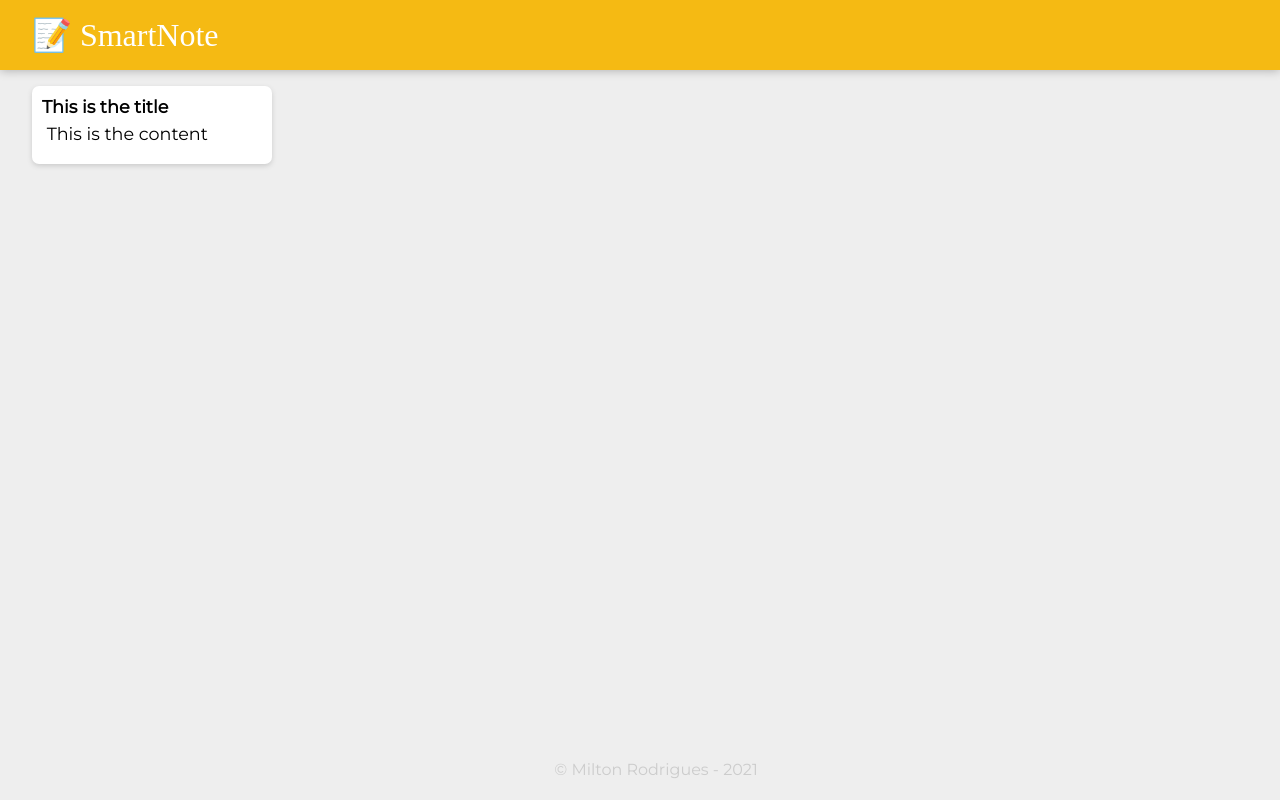
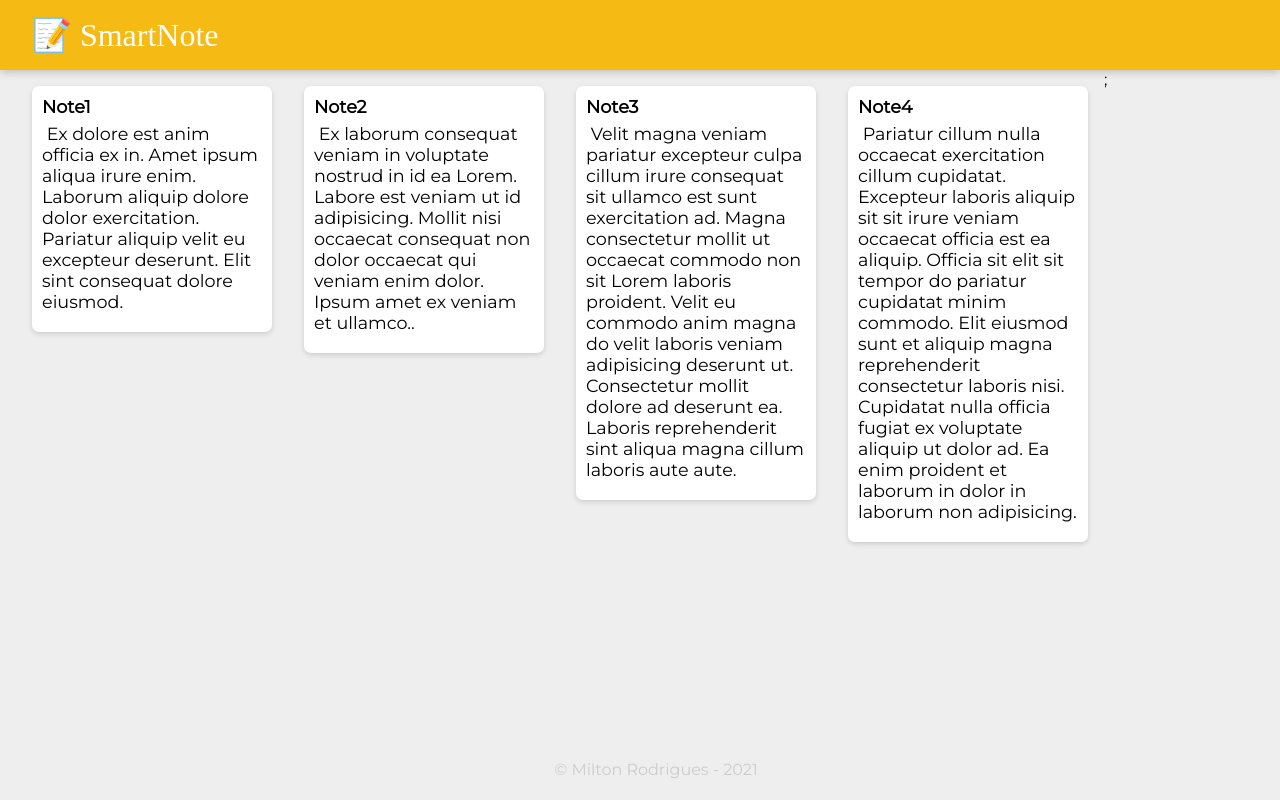
Before and after one commit to Miltonr87/SmartNote, a React (Create React App) app: page / in a window 1280 px wide. Built offline with nearby package versions, Linux system fonts and the light colour scheme; a web font is replaced by a local one.

Commit message:
Mapping Data to Components

```diff
--- a/src/components/App.jsx
+++ b/src/components/App.jsx
@@ -1,13 +1,24 @@
 import React from 'react';
 import Header from './Header';
 import Footer from './Footer';
-import Note from './Note'
+import Note from './Note';
+import notes from '../notes';
+
+function createNotes (noteItem) {
+    return (
+    <Note
+        key = {noteItem.key}
+        title= {noteItem.title}
+        content= {noteItem.content}
+    />
+    )
+}
 
 function App () {
     return (
     <div>
         <Header />
-        <Note />
+        {notes.map(createNotes)};
         <Footer />
     </div>
 
--- a/src/components/Note.jsx
+++ b/src/components/Note.jsx
@@ -1,9 +1,9 @@
 import React from 'react';
 
-function Note () {
+function Note (props) {
     return (<div className="note">
-        <h1> This is the title </h1>
-        <p> This is the content </p>
+        <h1> {props.title} </h1>
+        <p> {props.content} </p>
     </div>)
 };
 
--- /dev/null
+++ b/src/notes.js
@@ -0,0 +1,28 @@
+const notes = [
+  {
+    key: 1,
+    title: "Note1",
+    content:
+      "Ex dolore est anim officia ex in. Amet ipsum aliqua irure enim. Laborum aliquip dolore dolor exercitation. Pariatur aliquip velit eu excepteur deserunt. Elit sint consequat dolore eiusmod."
+  },
+  {
+    key: 2,
+    title: "Note2",
+    content:
+      "Ex laborum consequat veniam in voluptate nostrud in id ea Lorem. Labore est veniam ut id adipisicing. Mollit nisi occaecat consequat non dolor occaecat qui veniam enim dolor. Ipsum amet ex veniam et ullamco.."
+  },
+  {
+    key: 3,
+    title: "Note3",
+    content:
+      "Velit magna veniam pariatur excepteur culpa cillum irure consequat sit ullamco est sunt exercitation ad. Magna consectetur mollit ut occaecat commodo non sit Lorem laboris proident. Velit eu commodo anim magna do velit laboris veniam adipisicing deserunt ut. Consectetur mollit dolore ad deserunt ea. Laboris reprehenderit sint aliqua magna cillum laboris aute aute."
+  },
+  {
+    key: 4,
+    title: "Note4",
+    content:
+      "Pariatur cillum nulla occaecat exercitation cillum cupidatat. Excepteur laboris aliquip sit sit irure veniam occaecat officia est ea aliquip. Officia sit elit sit tempor do pariatur cupidatat minim commodo. Elit eiusmod sunt et aliquip magna reprehenderit consectetur laboris nisi. Cupidatat nulla officia fugiat ex voluptate aliquip ut dolor ad. Ea enim proident et laborum in dolor in laborum non adipisicing."
+  }
+];
+
+export default notes;
```
Also changed, not shown: 1 other file (tests, documents, lock files or other folders).
